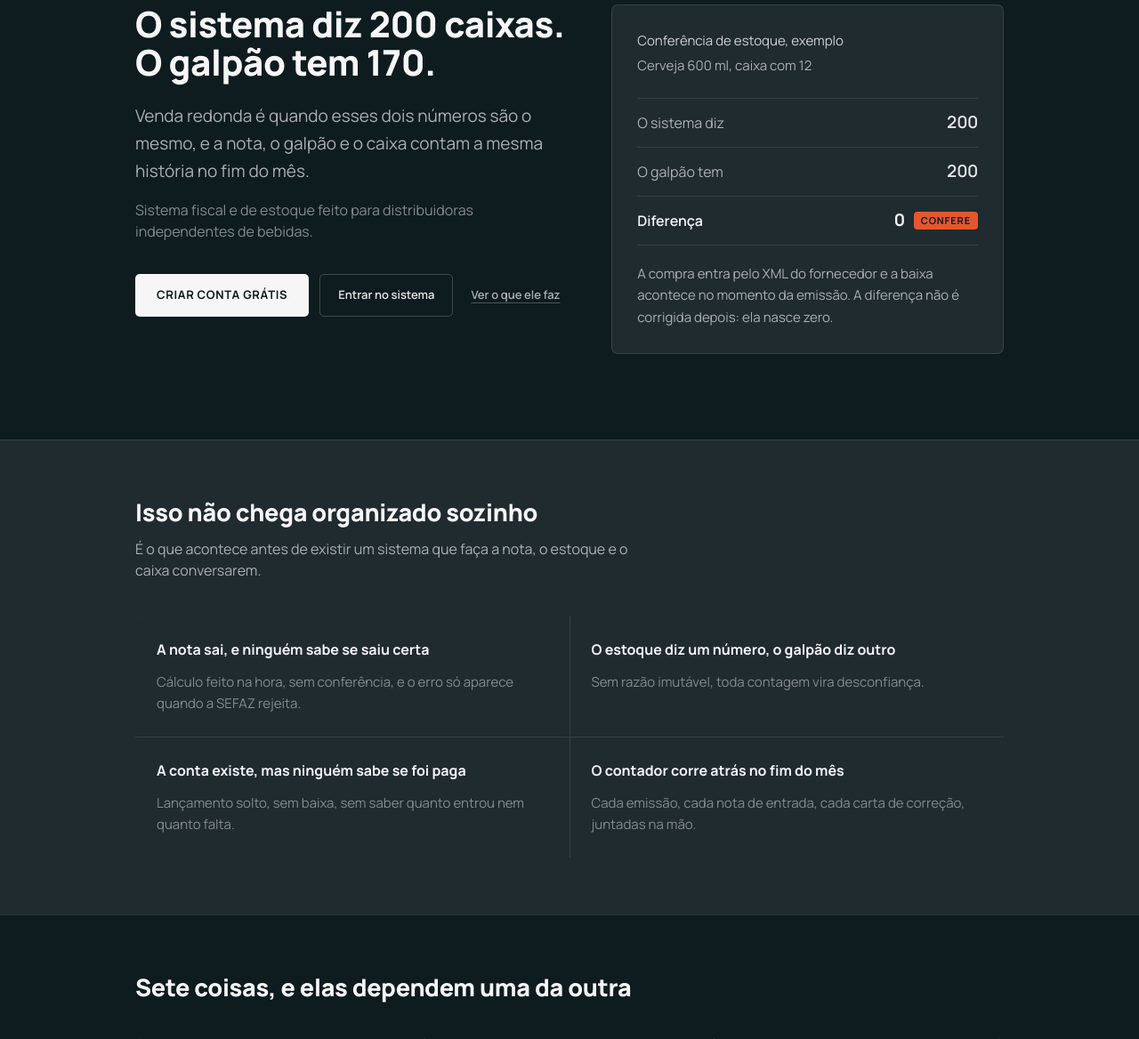
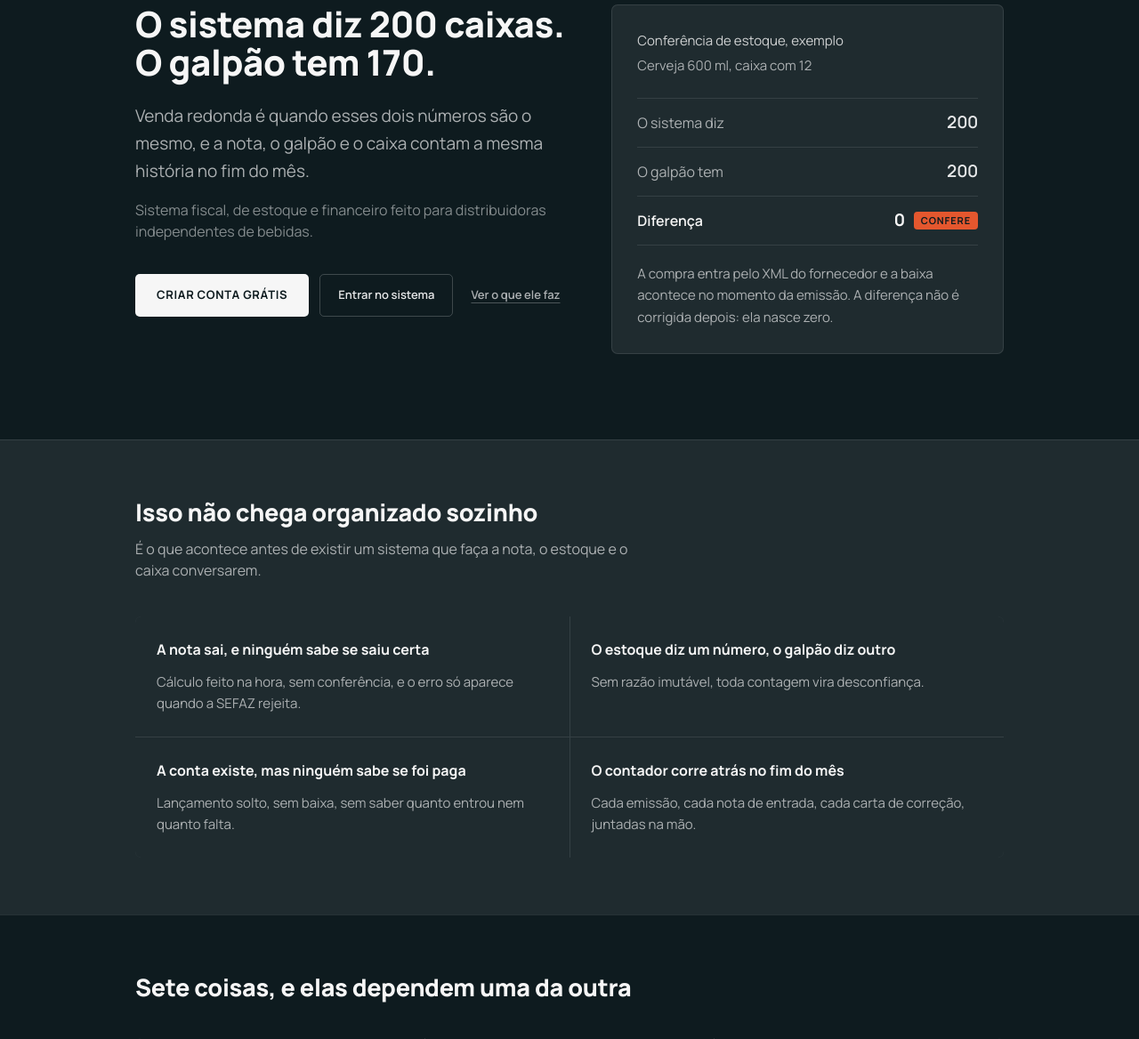
Before and after one commit to marcelooAndrade/venda-redonda, a Laravel app: template resources/views/apresentacao.blade.php in a window 1280 px wide. Shown: the part 172-1340 px from the top of the page at 89% size. Run offline with Laravel 12, Linux system fonts and the light colour scheme; the template is opened without the code that fills it, so the values that code supplies are empty; style sheets or scripts are compiled from the project's sources; some libraries are stand-ins or nearby versions.

Commit message:
Correções de revisão final da apresentação: contraste, comentários e ordem de seções
Sobe o texto dos cartões de Dores para graphite-300, corrigindo contraste
abaixo do piso AA sobre bg-graphite-800. Reescreve o comentário de topo do
Blade, que ainda descrevia a decisão revertida de não animar: o revelar ao
rolar agora é progressive enhancement, com o fallback sem JS e para movimento
reduzido documentado em resources/js/app.js. Remove a referência nominal à
Aura do comentário de ApresentacaoTest.php, contrariando a restrição do
projeto de nunca citar essa fonte externa no código. Reordena as seções para
Sequência, Regra fiscal, Planos, O que falta. Acrescenta "e financeiro" ao
subtítulo do herói, coerente com a assinatura do rodapé.

Co-Authored-By: Claude Sonnet 5 <noreply@anthropic.com>

```diff
--- a/resources/views/apresentacao.blade.php
+++ b/resources/views/apresentacao.blade.php
@@ -1,9 +1,11 @@
 {{--
     Apresentação do produto, servida no domínio nu pelo RaizController.
 
-    Sem movimento de rolagem de propósito. A marca pede peso de livro-razão, e
-    livro-razão não anima. Isso também elimina a classe de bug em que elemento
-    nasce invisível esperando JS e some para quem usa movimento reduzido.
+    O revelar ao rolar é progressive enhancement: as seções levam
+    `data-revelar`, e é `resources/js/app.js` que observa isso com
+    `IntersectionObserver` e aplica o movimento. A garantia de nunca esconder
+    conteúdo permanentemente sem JS ou com `prefers-reduced-motion` vive lá,
+    não aqui. Sem JS, ou com movimento reduzido, o conteúdo já nasce visível.
 --}}
 <!DOCTYPE html>
 <html lang="pt-BR">
@@ -91,8 +93,8 @@
                 </p>
 
                 <p class="mt-4 max-w-[52ch] text-graphite-400">
-                    Sistema fiscal e de estoque feito para distribuidoras independentes
-                    de bebidas.
+                    Sistema fiscal, de estoque e financeiro feito para distribuidoras
+                    independentes de bebidas.
                 </p>
 
                 <div class="mt-9 flex flex-wrap items-center gap-3">
@@ -171,7 +173,7 @@
                 ] as [$titulo, $texto])
                     <div class="bg-graphite-800 p-6">
                         <h3 class="font-display text-base font-bold text-graphite-50">{{ $titulo }}</h3>
-                        <p class="mt-3 text-sm leading-relaxed text-graphite-400">{{ $texto }}</p>
+                        <p class="mt-3 text-sm leading-relaxed text-graphite-300">{{ $texto }}</p>
                     </div>
                 @endforeach
             </div>
@@ -235,6 +237,35 @@
         </div>
     </section>
 
+    {{-- ------------------------------------------------- regra é do contador --}}
+    <section data-revelar class="border-t border-white/10">
+        <div class="mx-auto max-w-5xl px-6 py-16">
+            {{-- Uma coluna só, como as outras seções. Em duas colunas o título
+                 é curto e deixava metade da largura vazia abaixo dele. --}}
+            <div>
+                <h2 class="max-w-[20ch] font-display text-2xl font-extrabold leading-tight tracking-[-0.01em] text-graphite-50">
+                    Quem escreve a regra fiscal é o seu contador
+                </h2>
+                <div class="mt-6 min-w-0 space-y-4 text-graphite-300">
+                    <p class="max-w-[60ch] leading-relaxed">
+                        Não existe alíquota, CST, CSOSN ou CFOP escrito dentro do
+                        sistema. O contador entra numa tela própria, com permissão
+                        própria, e escreve a regra que vale para a sua operação.
+                    </p>
+                    <p class="max-w-[60ch] leading-relaxed">
+                        Toda regra tem data de vigência. Quando a lei muda, a anterior
+                        recebe fim de vigência em vez de ser apagada, e a nota de março
+                        continua conferindo com a regra de março.
+                    </p>
+                    <p class="max-w-[60ch] leading-relaxed text-graphite-400">
+                        É por isso que a Reforma não vira reescrita de sistema: IBS, CBS
+                        e IS são regra cadastrada, com a data em que passam a valer.
+                    </p>
+                </div>
+            </div>
+        </div>
+    </section>
+
     {{-- ------------------------------------------------------------ planos --}}
     <section data-revelar class="border-t border-white/10">
         <div class="mx-auto max-w-5xl px-6 py-16">
@@ -273,35 +304,6 @@
                     <p class="mt-8 text-sm leading-relaxed text-graphite-400">
                         Comece no gratuito. O avançado é ativado para quem já é
                         cliente.
-                    </p>
-                </div>
-            </div>
-        </div>
-    </section>
-
-    {{-- ------------------------------------------------- regra é do contador --}}
-    <section data-revelar class="border-t border-white/10">
-        <div class="mx-auto max-w-5xl px-6 py-16">
-            {{-- Uma coluna só, como as outras seções. Em duas colunas o título
-                 é curto e deixava metade da largura vazia abaixo dele. --}}
-            <div>
-                <h2 class="max-w-[20ch] font-display text-2xl font-extrabold leading-tight tracking-[-0.01em] text-graphite-50">
-                    Quem escreve a regra fiscal é o seu contador
-                </h2>
-                <div class="mt-6 min-w-0 space-y-4 text-graphite-300">
-                    <p class="max-w-[60ch] leading-relaxed">
-                        Não existe alíquota, CST, CSOSN ou CFOP escrito dentro do
-                        sistema. O contador entra numa tela própria, com permissão
-                        própria, e escreve a regra que vale para a sua operação.
-                    </p>
-                    <p class="max-w-[60ch] leading-relaxed">
-                        Toda regra tem data de vigência. Quando a lei muda, a anterior
-                        recebe fim de vigência em vez de ser apagada, e a nota de março
-                        continua conferindo com a regra de março.
-                    </p>
-                    <p class="max-w-[60ch] leading-relaxed text-graphite-400">
-                        É por isso que a Reforma não vira reescrita de sistema: IBS, CBS
-                        e IS são regra cadastrada, com a data em que passam a valer.
                     </p>
                 </div>
             </div>
```
Also changed, not shown: tests/Feature/ApresentacaoTest.php (+4 -4 lines).
